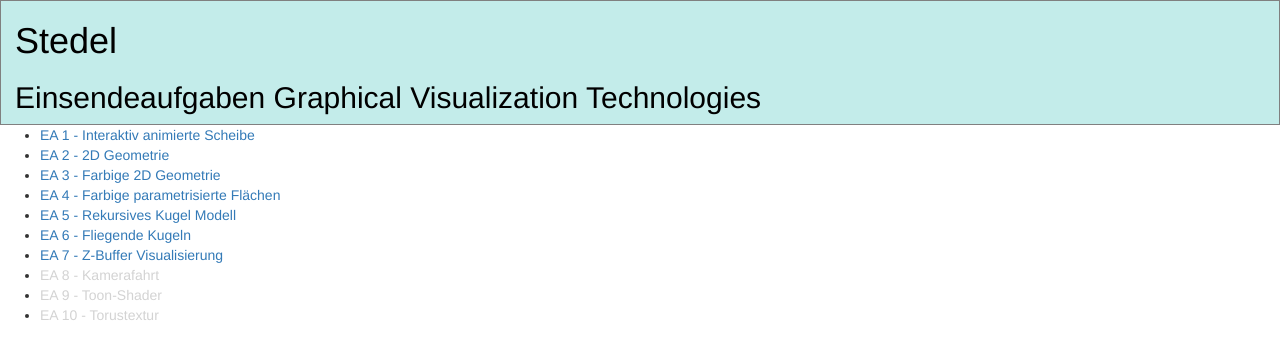
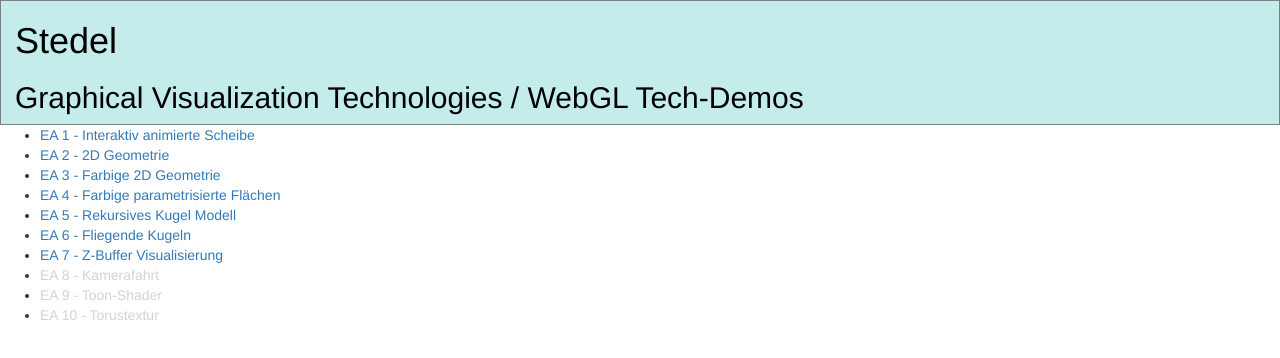
Before and after one commit to stedel/stedel.github.io, a plain HTML site: page gvt/index.html in a window 1280 px wide. Drawn offline with nearby package versions, Linux system fonts and the light colour scheme.

Commit message:
update title

```diff
--- a/gvt/index.html
+++ b/gvt/index.html
@@ -38,7 +38,7 @@
   <body>
     <div class="info">
       <h1>Stedel</h1>
-      <h2>Einsendeaufgaben Graphical Visualization Technologies</h2>
+      <h2>Graphical Visualization Technologies / WebGL Tech-Demos</h2>
     </div>
 
     <ul>
```
